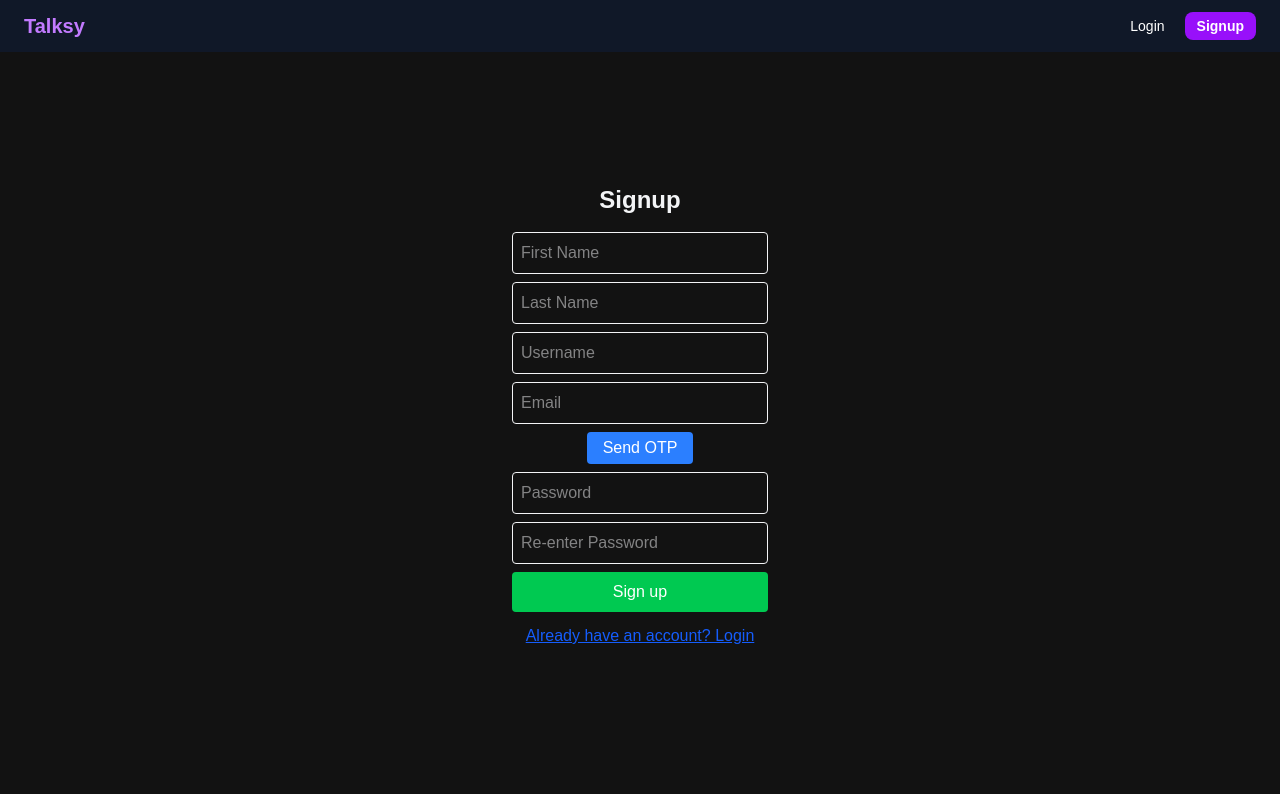
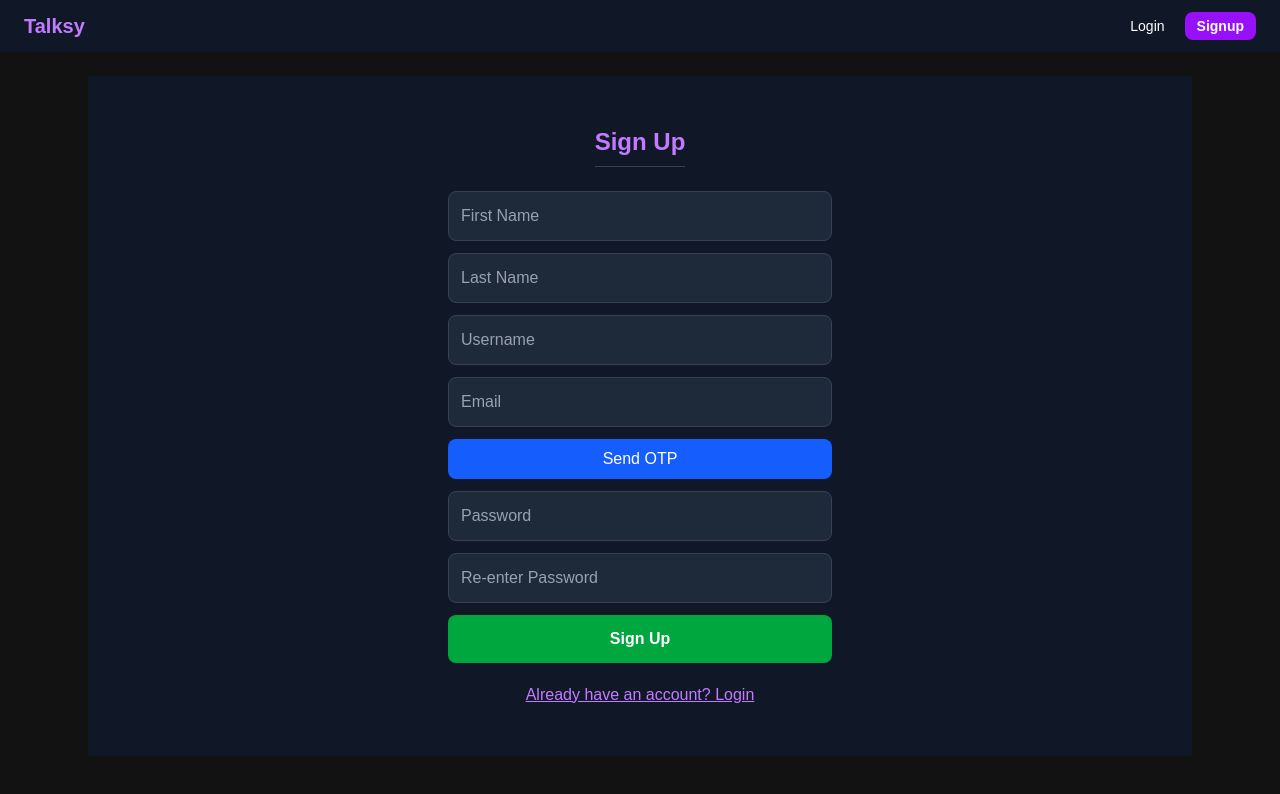
Before and after one commit to umair379/Talksy, a Next.js app: page /signup in a window 1280 px wide. Shown: the top 794 px of the page. Built offline with nearby package versions, Linux system fonts and the light colour scheme; no server answers.

Commit message:
Update page.tsx

```diff
--- a/src/app/signup/page.tsx
+++ b/src/app/signup/page.tsx
@@ -88,37 +88,44 @@ export default function SignupPage() {
   };
 
   return (
-    <div className="flex flex-col items-center justify-center h-[85vh]">
-      <h2 className="text-2xl font-bold mb-4">Signup</h2>
+    <div className="flex flex-col items-center justify-center min-h-[85vh] p-4 sm:p-6 bg-gray-900 text-gray-100">
+      <h2 className="text-2xl font-bold mb-6 text-purple-400 border-b border-gray-700 pb-2">
+        Sign Up
+      </h2>
 
+      <div className="flex flex-col gap-3 w-full max-w-sm">
         <input
           type="text"
           placeholder="First Name"
+          value={firstName}
           onChange={(e) => setFirstName(e.target.value)}
-        className="border p-2 mb-2 w-64 rounded"
+          className="border border-gray-700 p-3 rounded-lg bg-gray-800 text-white placeholder-gray-400 focus:ring-2 focus:ring-purple-500 focus:border-purple-500 outline-none transition"
         />
         <input
           type="text"
           placeholder="Last Name"
+          value={lastName}
           onChange={(e) => setLastName(e.target.value)}
-        className="border p-2 mb-2 w-64 rounded"
+          className="border border-gray-700 p-3 rounded-lg bg-gray-800 text-white placeholder-gray-400 focus:ring-2 focus:ring-purple-500 focus:border-purple-500 outline-none transition"
         />
         <input
           type="text"
           placeholder="Username"
+          value={username}
           onChange={(e) => setUsername(e.target.value)}
-        className="border p-2 mb-2 w-64 rounded"
+          className="border border-gray-700 p-3 rounded-lg bg-gray-800 text-white placeholder-gray-400 focus:ring-2 focus:ring-purple-500 focus:border-purple-500 outline-none transition"
         />
         <input
           type="email"
           placeholder="Email"
+          value={email}
           onChange={(e) => setEmail(e.target.value)}
-        className="border p-2 mb-2 w-64 rounded"
+          className="border border-gray-700 p-3 rounded-lg bg-gray-800 text-white placeholder-gray-400 focus:ring-2 focus:ring-purple-500 focus:border-purple-500 outline-none transition"
         />
 
         <button
           onClick={sendOtp}
-        className="bg-blue-500 text-white px-4 py-1 rounded mb-2"
+          className="bg-blue-600 text-white px-4 py-2 rounded-lg hover:bg-blue-700 transition"
         >
           {otpSent ? "Resend OTP" : "Send OTP"}
         </button>
@@ -127,37 +134,41 @@ export default function SignupPage() {
           <input
             type="text"
             placeholder="Enter OTP"
+            value={otp}
             onChange={(e) => setOtp(e.target.value)}
-          className="border p-2 mb-2 w-64 rounded"
+            className="border border-gray-700 p-3 rounded-lg bg-gray-800 text-white placeholder-gray-400 focus:ring-2 focus:ring-purple-500 focus:border-purple-500 outline-none transition"
           />
         )}
 
         <input
           type="password"
           placeholder="Password"
+          value={password}
           onChange={(e) => setPassword(e.target.value)}
-        className="border p-2 mb-2 w-64 rounded"
+          className="border border-gray-700 p-3 rounded-lg bg-gray-800 text-white placeholder-gray-400 focus:ring-2 focus:ring-purple-500 focus:border-purple-500 outline-none transition"
         />
         <input
           type="password"
           placeholder="Re-enter Password"
+          value={rePassword}
           onChange={(e) => setRePassword(e.target.value)}
-        className="border p-2 mb-2 w-64 rounded"
+          className="border border-gray-700 p-3 rounded-lg bg-gray-800 text-white placeholder-gray-400 focus:ring-2 focus:ring-purple-500 focus:border-purple-500 outline-none transition"
         />
 
         <button
           onClick={handleSignup}
-        className="bg-green-500 text-white px-4 py-2 rounded w-64 mb-3"
+          className="bg-green-600 text-white px-4 py-3 rounded-lg font-semibold hover:bg-green-700 transition"
         >
-        Sign up
+          Sign Up
         </button>
 
         <button
           onClick={() => router.push("/login")}
-        className="text-blue-600 underline"
+          className="text-purple-400 underline text-center mt-2"
         >
           Already have an account? Login
         </button>
       </div>
+    </div>
   );
 }
```
Lines whose indentation alone changed are shown as unchanged.
